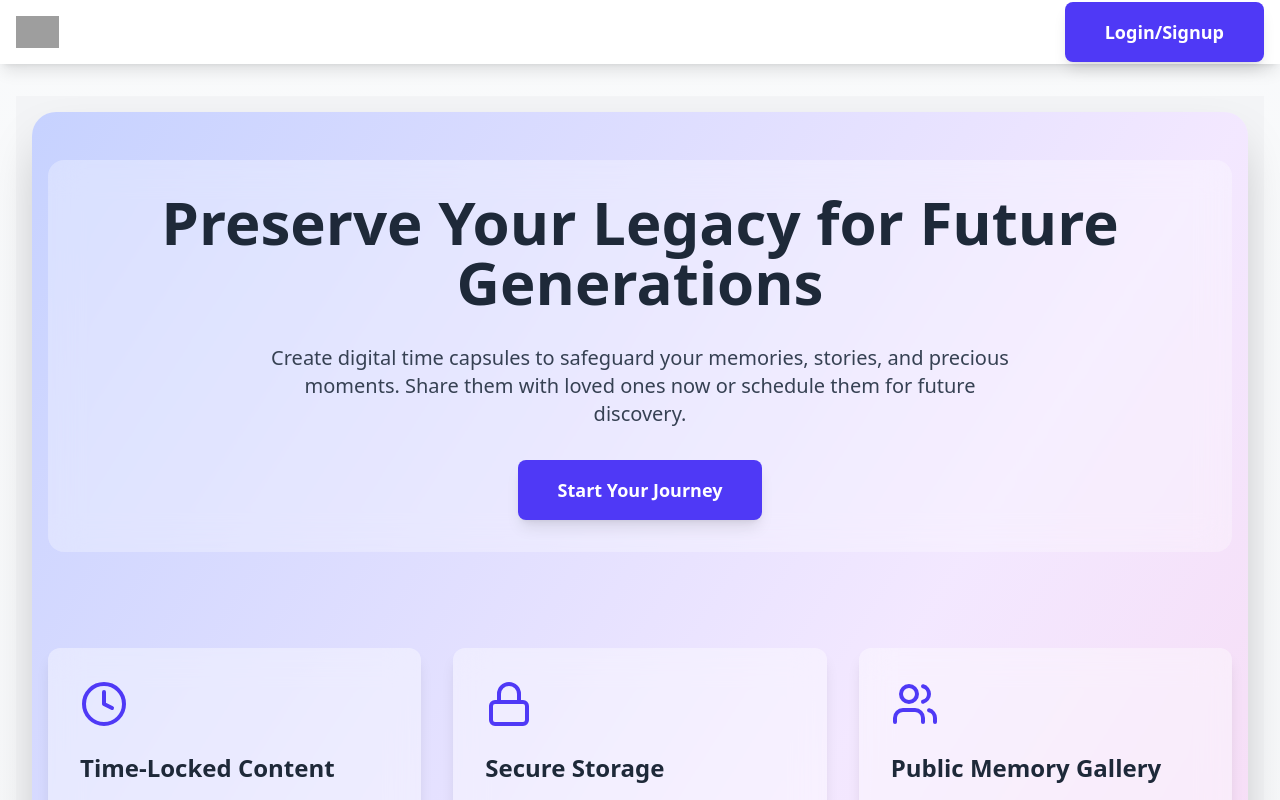
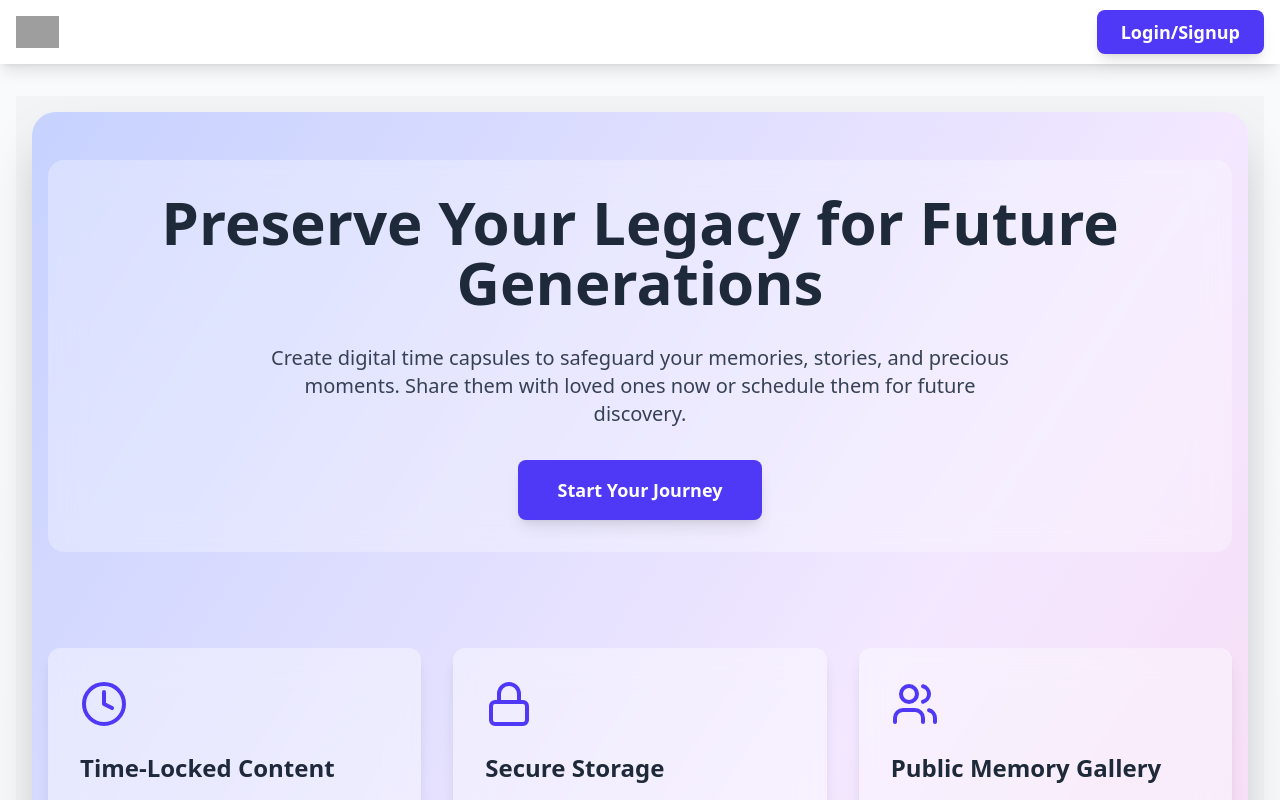
Before and after one commit to ayushmankoley/time-capsule-2.0, a React (Vite) app: page / in a window 1280 px wide. Shown: the top 800 px of the page. Built offline with nearby package versions, Linux system fonts and the light colour scheme; grey boxes are pictures that could not be loaded.

Commit message:
fixed links finally

```diff
--- a/src/components/Navbar.tsx
+++ b/src/components/Navbar.tsx
@@ -46,7 +46,7 @@ const Navbar = () => {
             ) : (
               <Link to="/auth">
                 <button
-                  className="inline-block bg-indigo-600 text-white px-10 py-4 rounded-lg text-lg font-semibold hover:bg-indigo-700 transition-colors shadow-lg"
+                  className="inline-block bg-indigo-600 text-white px-6 py-2  rounded-lg text-lg font-semibold hover:bg-indigo-700 transition-colors shadow-lg"
                 >
                   Login/Signup
                 </button>
```
